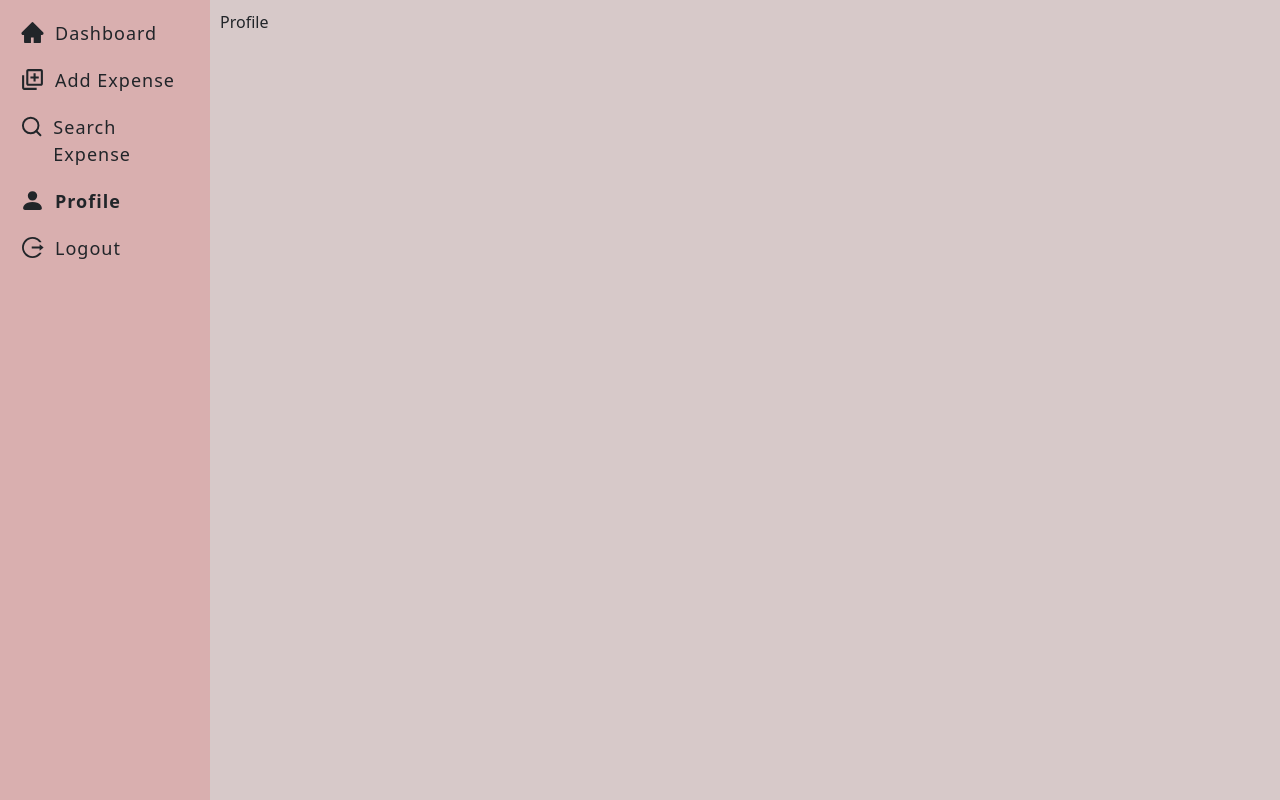
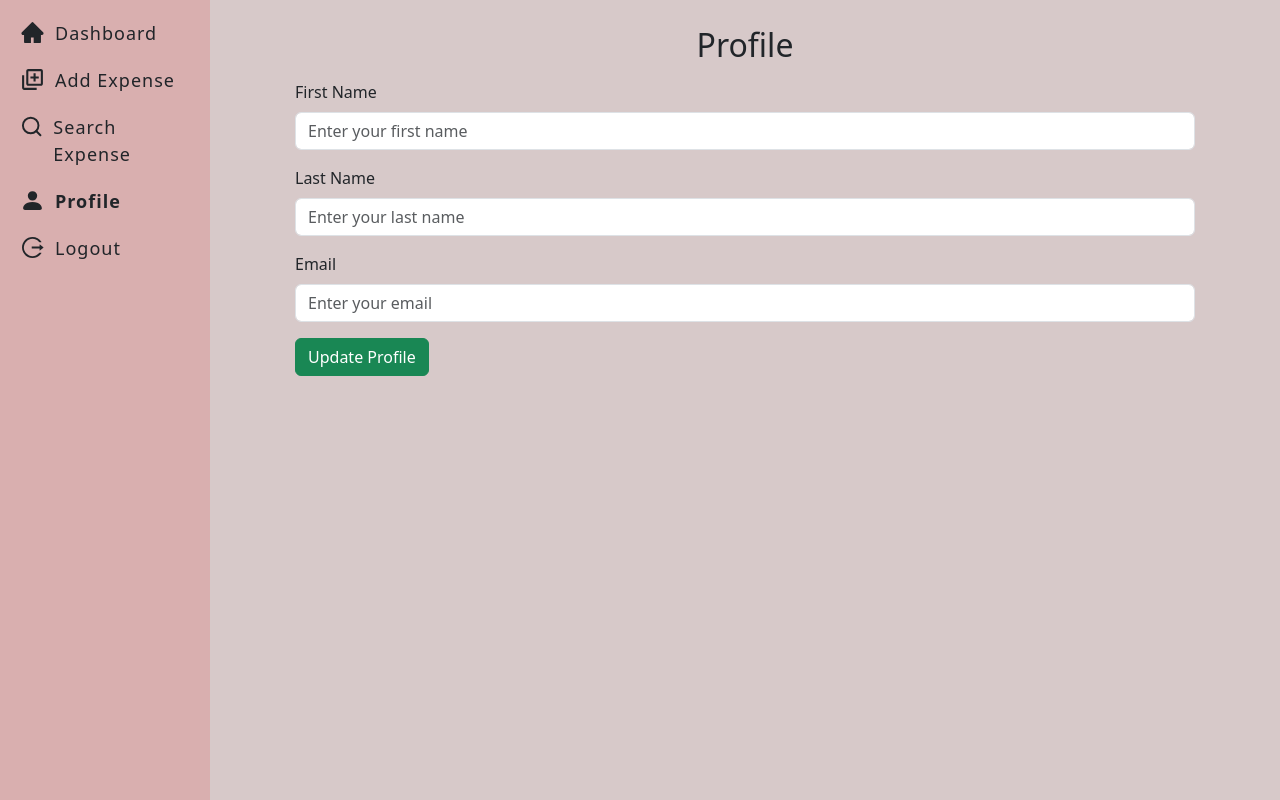
Before and after one commit to Balikuddembe/expense-manager-app-react-typescript, a React (Vite) app: page /profile in a window 1280 px wide. Built offline with nearby package versions, Linux system fonts and the light colour scheme; no server answers; data requests are answered from the project's data file.

Commit message:
create the profile page

```diff
--- a/src/components/profile/Profile.tsx
+++ b/src/components/profile/Profile.tsx
@@ -1,9 +1,113 @@
-import React from 'react'
+import { Button, Form } from "react-bootstrap";
+import { useForm } from "react-hook-form";
+import { IProfile } from "../types";
+import { useEffect, useState } from "react";
+import axios from "axios";
+import { BASE_API_URL } from "../utils/constants";
 
 const Profile = () => {
+  const [isLoading, setIsLoading] = useState(false);
+  const [errorMsg, setErrorMsg] = useState("");
+  const[succesMsg, setSuccesMsg] = useState('');
+  const [profileInfo, setProfileInfo] = useState<IProfile | null>(null);
+  const {
+    register,
+    reset,
+    handleSubmit,
+    formState: { errors },
+  } = useForm<IProfile>();
+
+  useEffect(() => {
+    const getProfileInfo = async () => {
+     try {
+      setIsLoading(true);
+      const {data} = await axios.get(`${BASE_API_URL}/profile`);
+      setProfileInfo(data);
+      // console.log('data', data);
+     } catch (error) {
+      setErrorMsg('Error while getting profile informtion.Try agail later');
+     } finally {
+      setIsLoading(false);
+     }
+    };
+    getProfileInfo();
+  }, []);
+
+  useEffect(() => {
+    reset({
+      first_name: profileInfo?.first_name || '',
+      last_name: profileInfo?.last_name || '',
+      email: profileInfo?.email || ''
+    })
+    },[profileInfo]);
+
+  const onSubmit = async (data: IProfile) => {
+    console.log('data', data);
+    setErrorMsg("");
+    try {
+      await axios.patch(`${BASE_API_URL}/profile`, data);
+      setSuccesMsg("Profile is updated successfully");
+      setTimeout (() => {
+        setSuccesMsg("");
+      },2000)
+    } catch (error) {
+      setSuccesMsg("");
+      setErrorMsg("Error while updating profile.Try again later");
+    }
+  };
+
   return (
-    <div>Profile</div>
-  )
-}
+    <div className="main-content">
+      <h2 className="my-3 text-center">Profile</h2>
+      {isLoading && <p className="loading">Loading...</p>}
+      {succesMsg && <p className="error-msg">{succesMsg}</p>}
+      <Form onSubmit={handleSubmit(onSubmit)}>
+      <Form.Group className="mb-3" controlId="first_name">
+        <Form.Label>First Name</Form.Label>
+        <Form.Control
+          type="text"
+          placeholder="Enter your first name"
+          {...register('first_name', {
+            required: true
+          })}
+        />
+        {errors.first_name && (
+          <p className="error-msg">Plese enter your first name</p>
+        )}
+      </Form.Group>
 
-export default Profile
+      <Form.Group className="mb-3" controlId="last_name">
+        <Form.Label>Last Name</Form.Label>
+        <Form.Control type="text" placeholder="Enter your last name"
+        {...register('last_name', {
+          required: true
+        })}
+        />
+        {errors.last_name && (
+          <p className="error-msg">please enter your last name</p>
+        )}
+      </Form.Group>
+
+      <Form.Group className="mb-3" controlId="email">
+        <Form.Label>Email</Form.Label>
+        <Form.Control type="email" placeholder="Enter your email"
+        {...register('email', {
+          required: true
+        })}
+        />
+        {errors.email && (
+          <p className="error-msg">Please enter your email</p>
+        )}
+      </Form.Group>
+
+      <Form.Group>
+        <Button type="submit" variant="success">
+          Update Profile
+        </Button>
+      </Form.Group>
+      </Form>
+    </div>
+  );
+};
+
+export default Profile;
```
